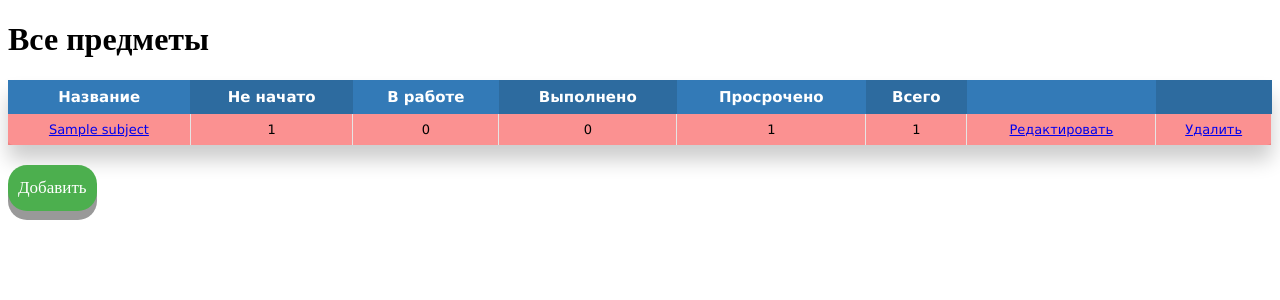
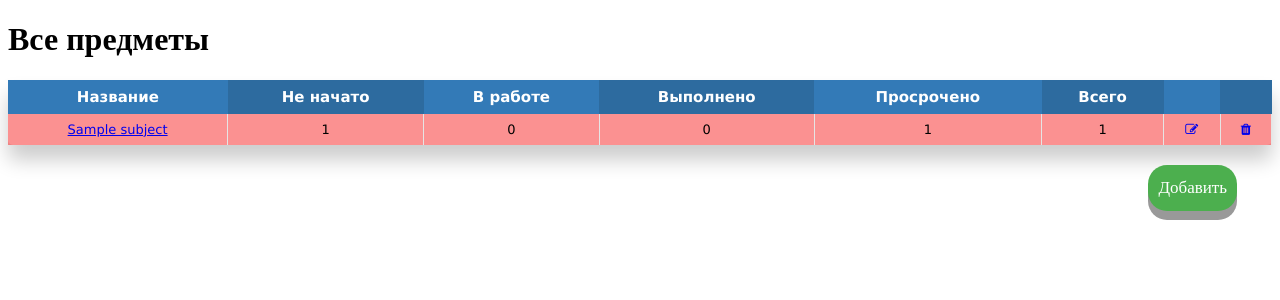
Before and after one commit to Trofmann/WorkControlService, a Django app: page / in a window 1280 px wide. Shown: the top 300 px of the page. Run offline with Django 4.2, Linux system fonts and the light colour scheme; tables that the repository leaves empty hold one stand-in row (values such as "Sample post").

Commit message:
Стилизация ссылок редактирования и удаления

```diff
--- a/works/static/works/styles.css
+++ b/works/static/works/styles.css
@@ -57,6 +57,8 @@
 
 .button {
     display: inline-block;
+    float: right;
+    margin-right: 35px;
     margin-top: 20px;
     padding: 13px 10px;
     font-size: 17px;
--- a/works/templates/works/subjects_list.html
+++ b/works/templates/works/subjects_list.html
@@ -6,6 +6,7 @@
     <title>Title</title>
     <link rel="stylesheet" type="text/css"
           href="{% static 'works/styles.css' %}?111">
+    <link rel="stylesheet" href="https://cdnjs.cloudflare.com/ajax/libs/font-awesome/4.7.0/css/font-awesome.min.css">
 </head>
 <body>
 <h1>Все предметы</h1>
@@ -47,8 +48,12 @@
             <td>{{ subject.completed_works_count }}</td>
             <td>{{ subject.expired_works_count }}</td>
             <td>{{ subject.total_works_count }}</td>
-            <td><a href={% url 'works:update_subject' subject.pk %}>Редактировать</a></td>
-            <td><a href="{% url 'works:delete_subject' subject.pk %}">Удалить</a></td>
+            <td><a href="{% url 'works:update_subject' subject.pk %}">
+                <i class="fa fa-pencil-square-o" aria-hidden="true"></i>
+            </a></td>
+            <td><a href="{% url 'works:delete_subject' subject.pk %}">
+                <i class="fa fa-trash" aria-hidden="true"></i>
+            </a></td>
         </tr>
     {% endfor %}
     </tbody>
```
Also changed, not shown: works/templates/works/works_list.html (+7 -2 lines).
